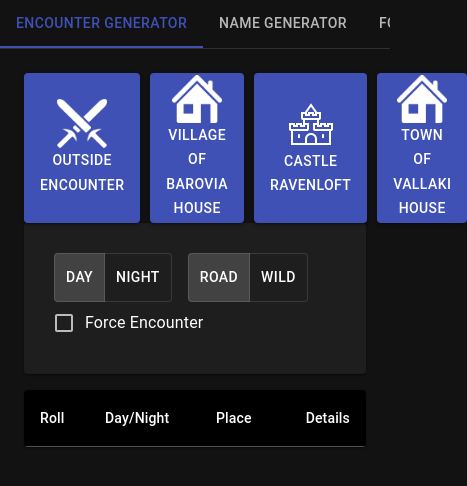
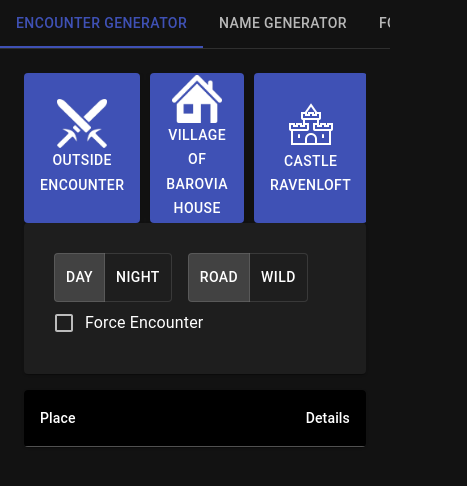
Before and after one commit to luisfontes19/CoS-generator, a React (Create React App) app: page / in a window 390 px wide. Shown: the top 486 px of the page, 467 px wide, since content can reach past the window. Built offline with nearby package versions, Linux system fonts and the light colour scheme.

Commit message:
Improve mobile usability x2

```diff
--- a/src/encounters/Encounters.tsx
+++ b/src/encounters/Encounters.tsx
@@ -21,8 +21,9 @@
   paper: {
     padding: "30px"
   },
-  flex: {
+  encountersButtonContainer: {
     display: "flex",
+    overflow: "auto"
   },
   flexItem: {
     marginRight: "10px"
@@ -89,7 +90,7 @@
 
   return (
     <div>
-      <div style={styles.flex}>
+      <div style={styles.encountersButtonContainer}>
         <div style={styles.flexItem}><FeatureButton icon={BattleImage} text="Outside Encounter" onClick={outsideEncounterClick} /></div>
         <div style={styles.flexItem}><FeatureButton icon={HouseImage} text="Village of Barovia House" onClick={baroviaVillageHouseClick} /></div>
         <div style={styles.flexItem}><FeatureButton icon={CastleImage} text="Castle Ravenloft" onClick={castleRavenloftClick} /></div>
@@ -102,8 +103,8 @@
             <Table aria-label="customized table">
               <TableHead>
                 <TableRow>
-                  <StyledTableCell>Roll</StyledTableCell>
-                  <StyledTableCell>Day/Night</StyledTableCell>
+                  <StyledTableCell sx={{ display: { xs: 'none', sm: 'none' } }} className="hidden-small">Roll</StyledTableCell>
+                  <StyledTableCell sx={{ display: { xs: 'none', sm: 'none' } }} className="hidden-small">Day/Night</StyledTableCell>
                   <StyledTableCell>Place</StyledTableCell>
                   <StyledTableCell align="right">Details</StyledTableCell>
                 </TableRow>
@@ -111,8 +112,8 @@
               <TableBody>
                 {rows.map((row, i) => (
                   <StyledTableRow key={i}>
-                    <StyledTableCell scope="row">{row.roll}</StyledTableCell>
-                    <StyledTableCell>{row.day ? "Day" : "Night"}</StyledTableCell>
+                    <StyledTableCell sx={{ display: { xs: 'none', sm: 'none' } }} className="hidden-small">{row.roll}</StyledTableCell>
+                    <StyledTableCell sx={{ display: { xs: 'none', sm: 'none' } }} className="hidden-small">{row.day ? "Day" : "Night"}</StyledTableCell>
                     <StyledTableCell>{row.place}</StyledTableCell>
                     <StyledTableCell align="right">
                       {
```
